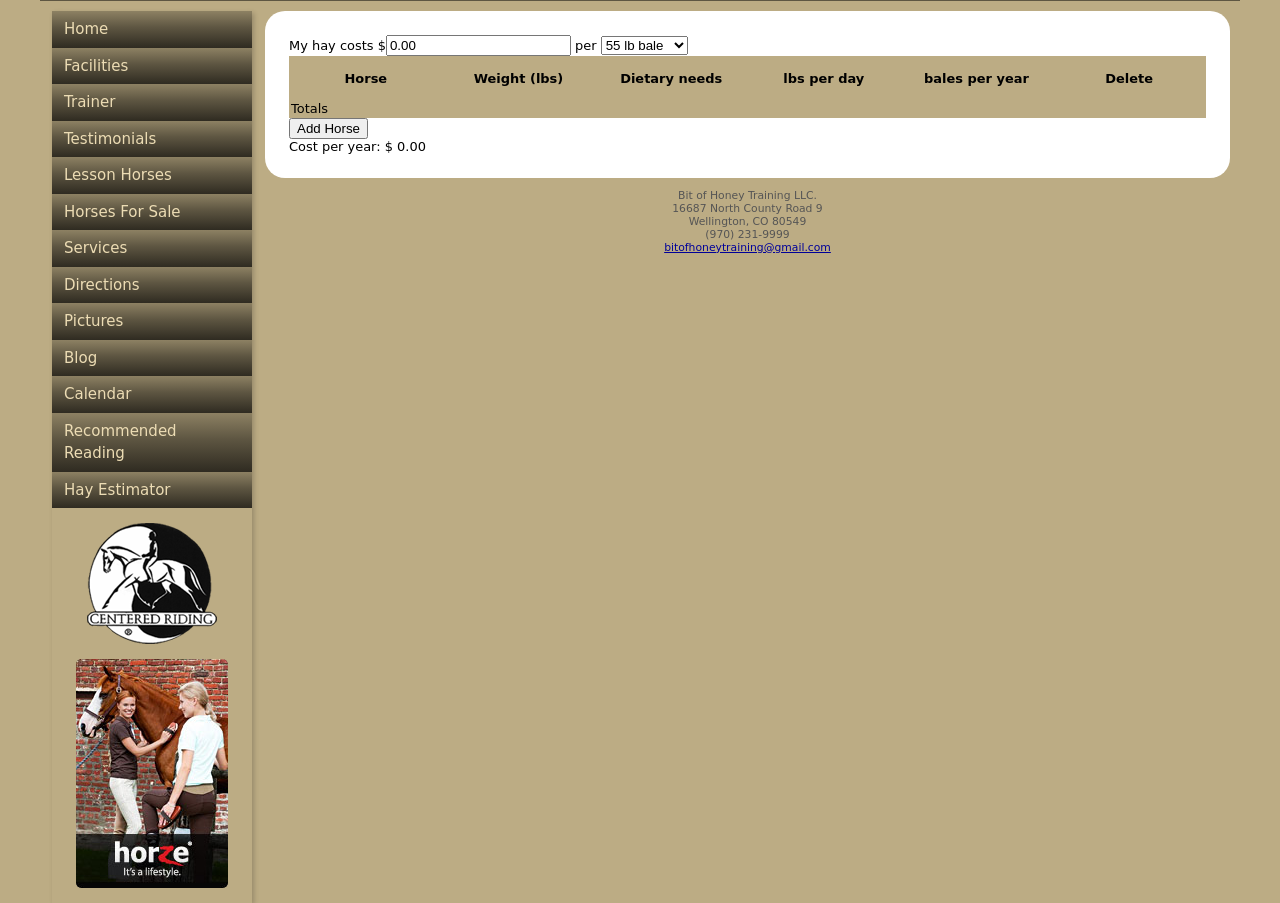
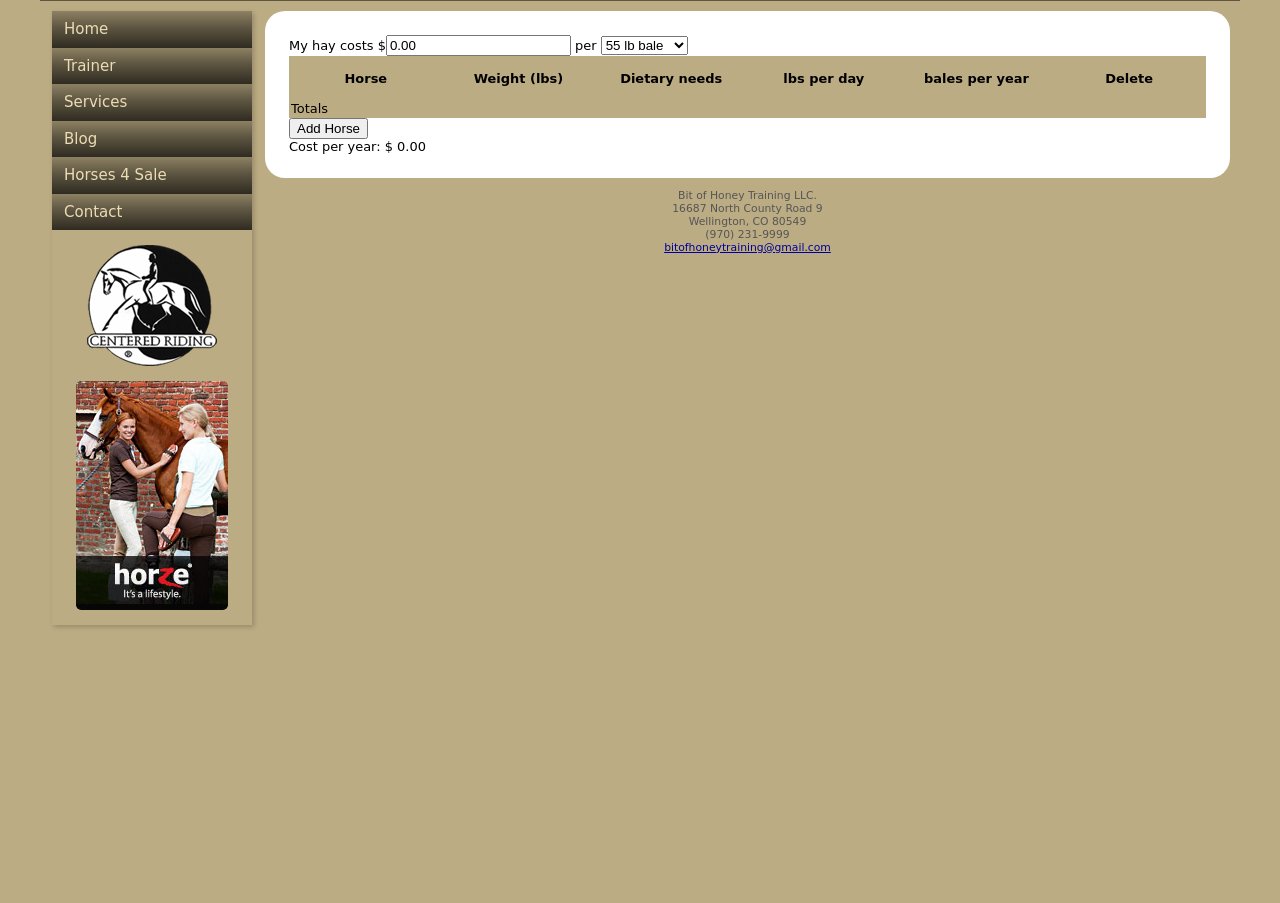
Before and after one commit to owenleonard/bitofhoneytraining, a Python web app: template templates/bitofhoney/estimator.html in a window 1280 px wide. Shown: the part 160-1063 px from the top of the page. After the commit the page ends 788 px from the top, so only its background shows below. Run offline with Jinja, Linux system fonts and the light colour scheme; the template is opened without the code that fills it, so the values that code supplies are empty; style sheets or scripts are compiled from the project's sources; some libraries are stand-ins or nearby versions.

Commit message:
reorganize menu

```diff
--- a/templates/bitofhoney/base.html
+++ b/templates/bitofhoney/base.html
@@ -30,28 +30,43 @@
 			<div class="nav">
 				<ul class="menu">
 					<li><a href="/">Home</a></li>
-					<li><a href="facilities">Facilities</a></li>
-					<li><a href="trainer">Trainer</a></li>
-					<li><a href="testimonials">Testimonials</a></li>
-					<li><a href="lesson_horses">Lesson Horses</a></li>
-					<li><a href="horses_for_sale">Horses For Sale</a></li>
+					<li>
+						<a>Trainer</a>
+						<ul class="menu submenu">
+							<li><a href="trainer">Trainer</a></li>
+							<li><a href="testimonials">Testimonials</a></li>
+							<li><a href="facilities">Facilities</a></li>
+							<li><a href="lesson_horses">Lesson Horses</a></li>
+							<li><a href="pictures">Pictures</a></li>
+						</ul>
+					</li>
 					<li>
 						<a>Services</a>
 						<ul class="menu submenu">
+							<li><a href="instruction">Riding Instruction</a></li>
 							<li><a href="pt">PT &amp; Rehab</a></li>
 							<li><a href="holistic">Holistic Training</a></li>
 							<li><a href="fitting">Tack Fitting</a></li>
 							<li><a href="consulting">Consulting</a></li>
-							<li><a href="instruction">Riding Instruction</a></li>
+							<li><a href="calendar">Calendar</a></li>
+							<li><a href="reading">Recommended Reading</a></li>
+							<li><a href="estimator">Hay Estimator</a></li>
 							<li><a href="services">Other Services</a></li>
 						</ul>
 					</li>
-					<li><a href="directions">Directions</a></li>
-					<li><a href="pictures">Pictures</a></li>
 					<li><a href="http://bitofhoneytraining.blogspot.com">Blog</a></li>
-					<li><a href="calendar">Calendar</a></li>
-					<li><a href="reading">Recommended Reading</a></li>
-					<li><a href="estimator">Hay Estimator</a></li>
+					<li>
+						<a>Horses 4 Sale</a>
+						<ul class="menu submenu">
+							<li><a href="horses_for_sale">Horses For Sale</a></li>
+						</ul>
+					</li>
+					<li>
+						<a>Contact</a>
+						<ul class="menu submenu">
+							<li><a href="directions">Directions</a></li>
+						</ul>
+					</li>
 				</ul>
 				<a href="http://www.centeredriding.org">
 					<img src="/static/images/crlogo2.png">
```
